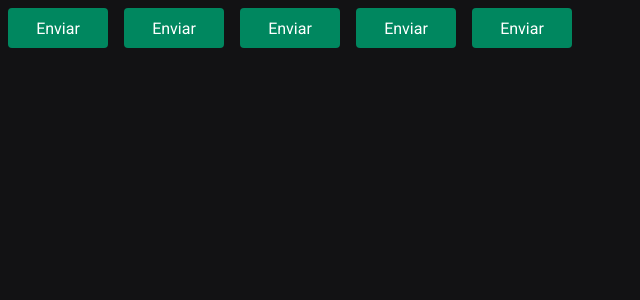
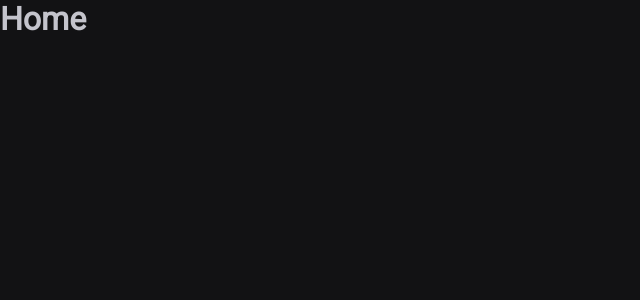
Before and after one commit to carlosmsv/timer, a React (Vite) app: page / in a window 1280 px wide. Shown: the top 300 px of the page, without its empty margins (0-640 px from the left). Built offline with nearby package versions, Linux system fonts and the light colour scheme.

Commit message:
:recycle:using react router dom

```diff
--- a/package.json
+++ b/package.json
@@ -12,15 +12,16 @@
   "dependencies": {
     "react": "^18.2.0",
     "react-dom": "^18.2.0",
+    "react-router-dom": "^6.22.3",
     "styled-components": "^6.1.8"
   },
   "devDependencies": {
     "@rocketseat/eslint-config": "^2.2.2",
     "@types/react": "^18.2.64",
     "@types/react-dom": "^18.2.21",
+    "@types/styled-components": "^5.1.34",
     "@typescript-eslint/eslint-plugin": "^7.1.1",
     "@typescript-eslint/parser": "^7.1.1",
-    "@types/styled-components": "^5.1.34",
     "@vitejs/plugin-react": "^4.2.1",
     "eslint": "^8.57.0",
     "eslint-plugin-react-hooks": "^4.6.0",
--- a/src/App.tsx
+++ b/src/App.tsx
@@ -1,17 +1,15 @@
+import { BrowserRouter } from 'react-router-dom'
 import { ThemeProvider } from 'styled-components'
-import { Button } from './components/Button'
 import { defaultTheme } from './styles/themes/default'
 import { GlobalStyle } from './styles/global'
+import { Router } from './Router'
 
 export function App() {
   return (
     <ThemeProvider theme={defaultTheme}>
-      <Button variant="primary" />
-      <Button variant="secondary" />
-      <Button variant="success" />
-      <Button variant="danger" />
-      <Button />
-
+      <BrowserRouter>
+        <Router />
+      </BrowserRouter>
       <GlobalStyle />
     </ThemeProvider>
   )
--- /dev/null
+++ b/src/Router.tsx
@@ -0,0 +1,11 @@
+import { Routes, Route } from 'react-router-dom'
+import { Home } from './pages/Home'
+import { History } from './pages/History'
+export function Router() {
+  return (
+    <Routes>
+      <Route path="/" element={<Home />} />
+      <Route path="/" element={<History />} />
+    </Routes>
+  )
+}
--- a/src/components/Button.styles.ts
+++ /dev/null
@@ -1,18 +0,0 @@
-import styled from 'styled-components'
-
-export type ButtonVariant = 'primary' | 'secondary' | 'danger' | 'success'
-
-interface ButtonContainerProps {
-  variant: ButtonVariant
-}
-
-export const ButtonContainer = styled.button<ButtonContainerProps>`
-  width: 100px;
-  height: 40px;
-  border-radius: 4px;
-  border: 0;
-  margin: 8px;
-
-  background-color: ${(props) => props.theme['green-500']};
-  color: ${(props) => props.theme.white};
-`
--- a/src/components/Button.tsx
+++ /dev/null
@@ -1,9 +0,0 @@
-import { ButtonContainer, ButtonVariant } from './Button.styles'
-
-interface ButtonProps {
-  variant?: ButtonVariant
-}
-
-export function Button({ variant = 'primary' }: ButtonProps) {
-  return <ButtonContainer variant={variant}>Enviar</ButtonContainer>
-}
--- /dev/null
+++ b/src/pages/History.tsx
@@ -0,0 +1,3 @@
+export function History() {
+  return <h1>History</h1>
+}
--- /dev/null
+++ b/src/pages/Home.tsx
@@ -0,0 +1,3 @@
+export function Home() {
+  return <h1>Home</h1>
+}
```
Also changed, not shown: 1 other file (tests, documents, lock files or other folders).
